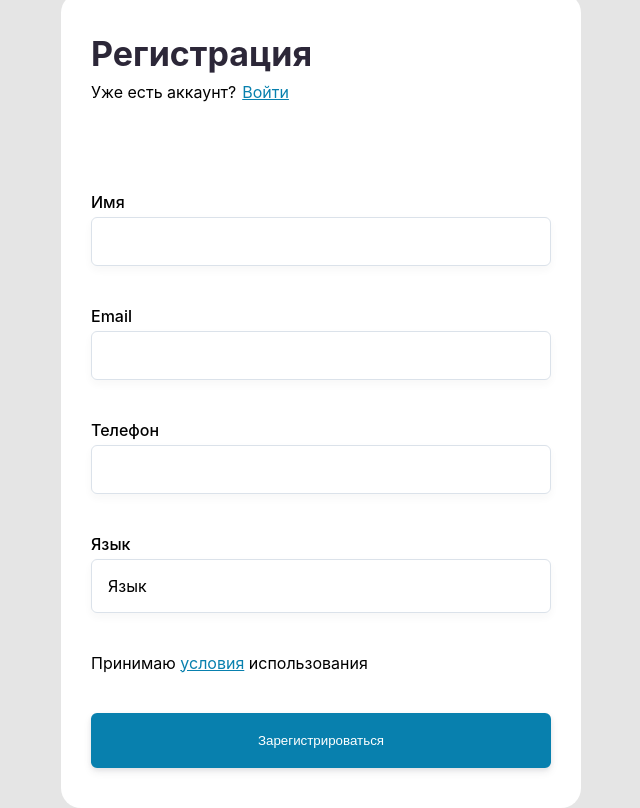
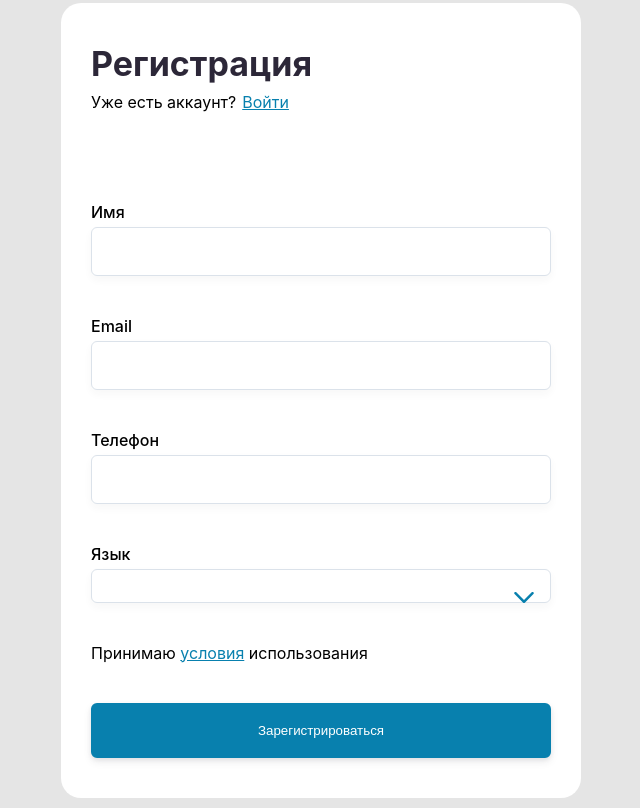
Before and after one commit to ZackFox/test-form, a React (Create React App) app: page / in a window 1280 px wide. Shown: the whole page, without its empty margins (319-959 px from the left). Built offline with nearby package versions, Linux system fonts and the light colour scheme.

Commit message:
select fix

```diff
--- a/src/components/Select/Select.css
+++ b/src/components/Select/Select.css
@@ -16,11 +16,30 @@
   box-sizing: border-box;
   box-shadow: 0px 4px 8px rgba(44, 39, 56, 0.04);
   border-radius: 6px;
+  position: relative;
+}
+
+.select_input:before {
+  content: "";
+  display: block;
+  width: 20px;
+  height: 20px;
+  background-image: url("../../assets/angle.svg");
+  background-repeat: no-repeat;
+  background-size: contain;
+  position: absolute;
+  top: 22px;
+  right: 16px;
 }
 
 .select_input:active,
 .select_input--active {
   border: 2px solid #0880ae;
+}
+
+.select_input--active::before {
+  transform: rotate(180deg);
+  top: 12px;
 }
 
 .select_dropdown {
@@ -35,6 +54,7 @@
   box-shadow: 0px 4px 8px rgba(44, 39, 56, 0.04),
     0px 20px 20px rgba(44, 39, 56, 0.04);
   border-radius: 6px;
+  z-index: 100;
 }
 
 .select_dropdown--expanded {
--- a/src/components/Select/Select.js
+++ b/src/components/Select/Select.js
@@ -2,21 +2,19 @@ import React, { useState } from "react";
 
 import "./Select.css";
 
-function Select({ defaultValue, label, name, items }) {
-  const [selected, setSelected] = useState(defaultValue);
+function Select({ value, label, name, items, changeHandler }) {
   const [dropdownState, setDropdownState] = useState(false);
 
   const dropdownHandler = () => setDropdownState(!dropdownState);
 
   const selectHandler = (item) => () => {
-    setSelected(item);
+    changeHandler(item);
     setDropdownState(false);
   };
 
   return (
     <div className="select">
       <label>{label}</label>
-      <input type="text" hidden name={name} value={selected} />
 
       <div
         className={`select_input ${
@@ -24,7 +22,7 @@ function Select({ defaultValue, label, name, items }) {
         }`}
         onClick={dropdownHandler}
       >
-        {selected}
+        {value}
       </div>
 
       <div
```
Also changed, not shown: src/assets/angle.svg (added).
